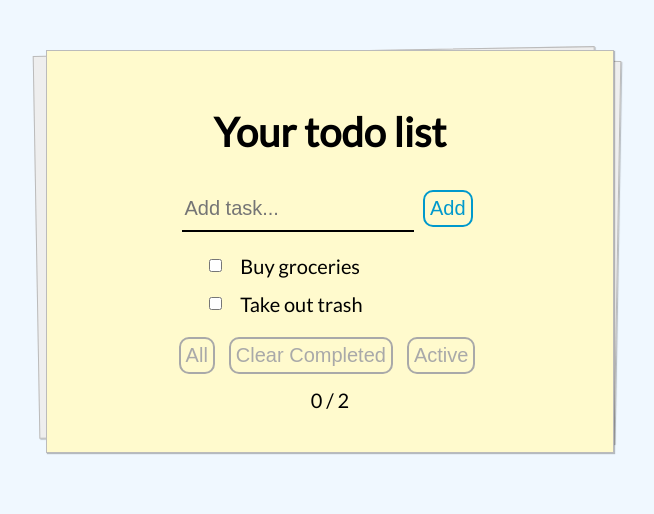
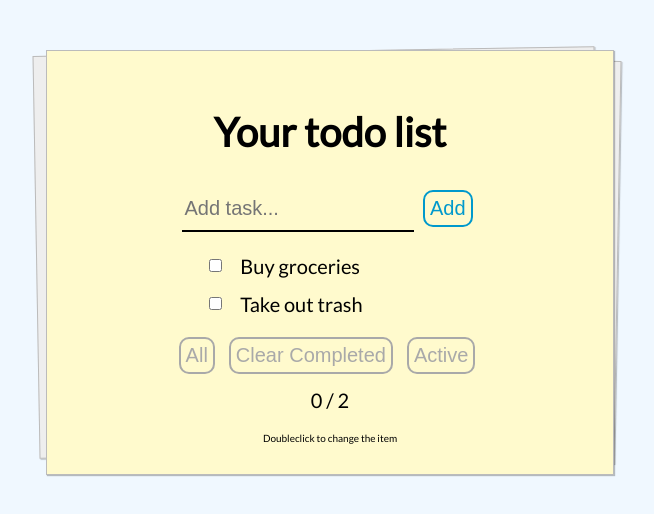
Before and after one commit to bogdanpashynskyi/todo, a React (Create React App) app: page / in a window 1280 px wide. Shown: the top 514 px of the page, without its empty margins (310-964 px from the left). Built offline with nearby package versions, Linux system fonts and the light colour scheme.

Commit message:
instructions

```diff
--- a/src/App.css
+++ b/src/App.css
@@ -4,6 +4,10 @@ body {
     background-color:#F0F8FF;
 }
 
+.App__todo-tips {
+  font-size: 10px;
+  margin-top: 20px;
+}
 .App__todo-list {
   width: 60%;
   margin: 10px auto 10px auto;
--- a/src/components/TodoTable.js
+++ b/src/components/TodoTable.js
@@ -15,6 +15,7 @@ export default class TodoTable extends Component {
 			{ id: 0, task: 'Buy groceries', completed: false, editMode: false },
 			{ id: 1, task: 'Take out trash', completed: false, editMode: false }
 		],
+		editMode: false,
 		newTodo: '',
 	}
 
@@ -36,6 +37,7 @@ export default class TodoTable extends Component {
 
 			return {
 				todos: todosList,
+				editMode: !todosList.editMode,
 			}
 		})
 	}
@@ -54,6 +56,7 @@ export default class TodoTable extends Component {
 				todosList[index].editMode = false
 				return {
 					todos: todosList,
+					editMode: false,
 				}
 			})
 		}
@@ -67,6 +70,7 @@ export default class TodoTable extends Component {
 				todosList[index].editMode = false;
 				return {
 					todos: todosList,
+					editMode: false,
 				}
 			})
 		}
@@ -143,8 +147,8 @@ export default class TodoTable extends Component {
 	}
 
   render() {
-		const { todos, newTodo } = this.state;
-
+		const { todos, newTodo, editMode } = this.state;
+		console.log(editMode)
     return (
 			<div>
 				<h1>Your todo list</h1>
@@ -173,6 +177,14 @@ export default class TodoTable extends Component {
 				<Counter
 					todos={todos}
 				/>
+				<div className="App__todo-tips">
+				{ editMode ? <div>
+					<p>Press 'Esc' to cancel changes</p>
+					<p>Press 'Enter' to update the item</p>
+				</div> : <div> Doubleclick to change the item </div> }
+				</div>
+
+
 			</div>
     )
   }
```
